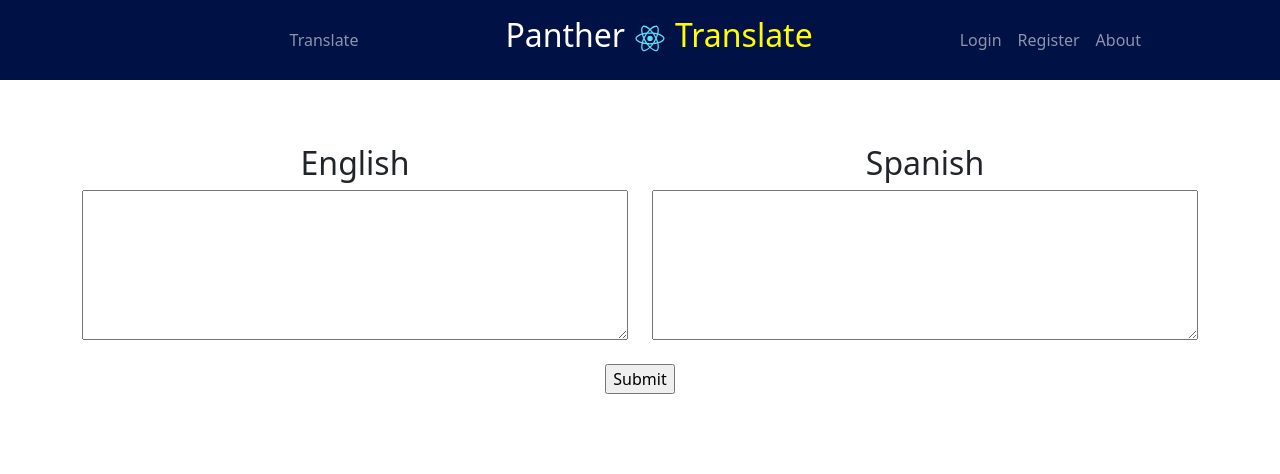
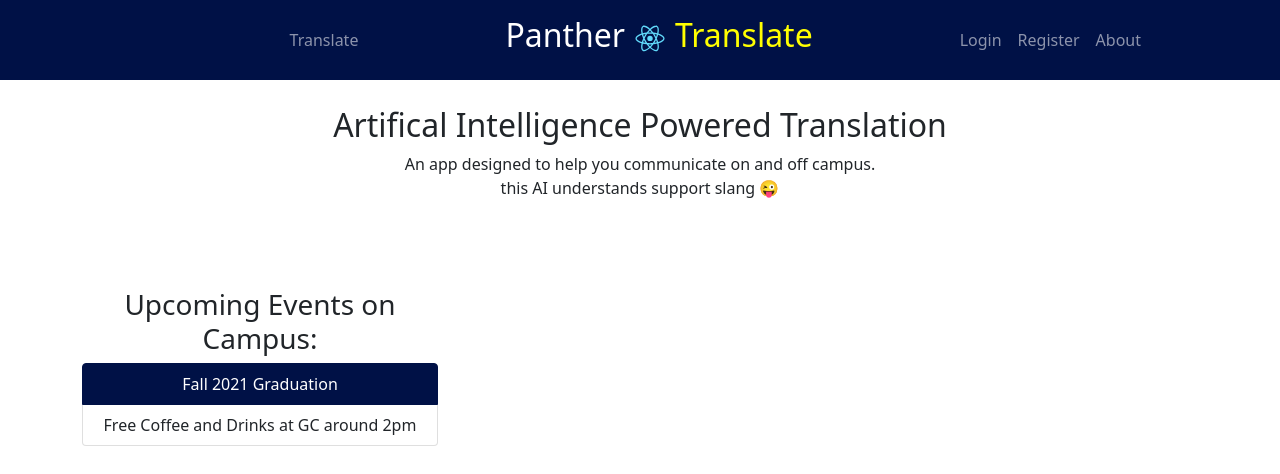
Before and after one commit to 64bit-awesome/Panther-Translate, a React (Create React App) app in the folder frontend/: page / in a window 1280 px wide. Shown: the top 474 px of the page. Built offline with nearby package versions, Linux system fonts and the light colour scheme.

Commit message:
Separated Home and Translate page

```diff
--- a/frontend/src/App.js
+++ b/frontend/src/App.js
@@ -3,19 +3,23 @@ import logo from './logo.svg';
 import './App.css';
 import './custom.scss';
 
+import Home from './components/Home.js';
 import NavigationBar from './components/NavigationBar.js';
 import TranslationForm from './components/TranslationForm.js';
-import {BrowserRouter as Router} from 'react-router-dom';
+import {BrowserRouter as Router, Route, Switch} from 'react-router-dom';
 
 function App() {
   return (
     <div className="App">
-      <header>
-        <Router>
+      <Router>
+        <header>
           <NavigationBar/>
-        </Router>
-      </header>
-      <TranslationForm/>
+        </header>
+        <Switch>
+            <Route exact path="/" component={Home}/>
+            <Route exact path="/Translate" component={TranslationForm}/>
+          </Switch>
+      </Router>
     </div>
   );
 }
--- /dev/null
+++ b/frontend/src/components/Home.js
@@ -0,0 +1,40 @@
+import React, {useState} from 'react';
+import { Container, Col, Row, ListGroup } from "react-bootstrap";
+
+function Home() {
+
+  return(
+    <Container style={{marginTop: "2%"}}>
+      <Row>
+        <Col><h2>Artifical Intelligence Powered Translation</h2></Col>
+      </Row>
+      <Row>
+        <p>
+          An app designed to help you communicate on and off campus.
+          <br/>
+          this AI understands support slang &#128540;
+        </p>
+      </Row>
+      <br/>
+      <br/>
+      <br/>
+      <Row>
+        <Col>
+        <h3>Upcoming Events on Campus:</h3>
+          <ListGroup defaultActiveKey="#event1">
+          <ListGroup.Item action href="#event1">
+            Fall 2021 Graduation
+          </ListGroup.Item>
+          <ListGroup.Item action href="#event2">
+            Free Coffee and Drinks at GC around 2pm
+          </ListGroup.Item>
+        </ListGroup>
+        </Col>
+        <Col></Col>
+        <Col></Col>
+      </Row>
+    </Container>
+  );
+}
+
+export default Home;
```
